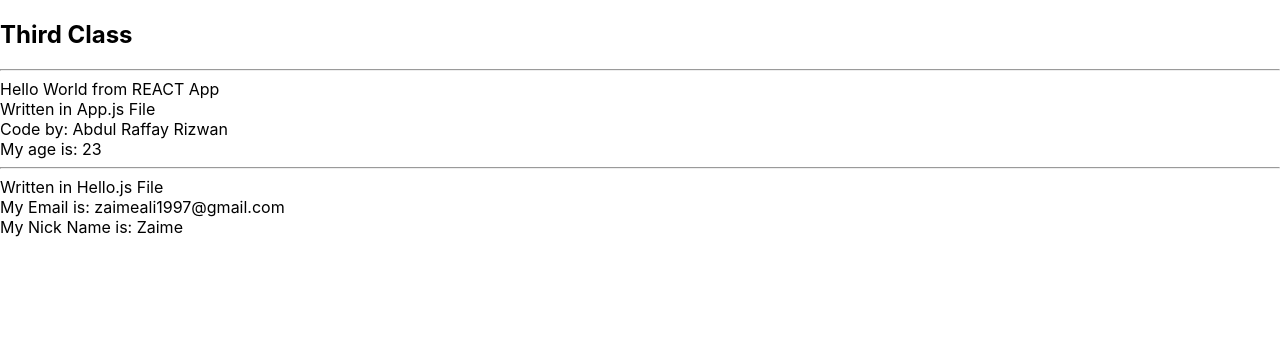
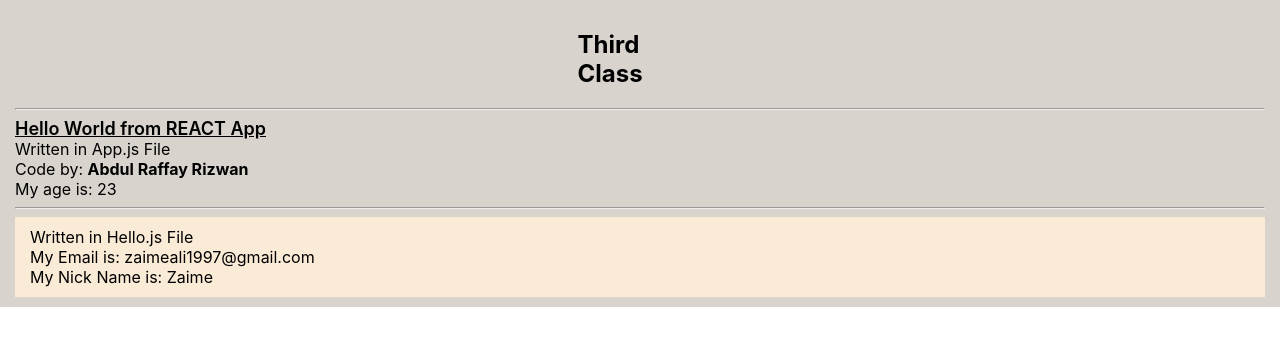
Before and after one commit to zaimeali/Bootcamp2020-3rdClass, a React (Create React App) app: page / in a window 1280 px wide. Shown: the top 346 px of the page. Built offline with nearby package versions, Linux system fonts and the light colour scheme.

Commit message:
Styling Done

```diff
--- a/src/App.css
+++ b/src/App.css
@@ -1,38 +1,15 @@
-.App {
-  text-align: center;
+.app{
+  background-color: rgb(216, 211, 205);
+  padding: 10px 15px;
 }
 
-.App-logo {
-  height: 40vmin;
-  pointer-events: none;
+h2{
+  margin-left: 45%;
+  margin-right: 45%;
 }
 
-@media (prefers-reduced-motion: no-preference) {
-  .App-logo {
-    animation: App-logo-spin infinite 20s linear;
-  }
+.title{
+  text-decoration: underline;
+  font-weight: 600;
+  font-size: large;
 }
-
-.App-header {
-  background-color: #282c34;
-  min-height: 100vh;
-  display: flex;
-  flex-direction: column;
-  align-items: center;
-  justify-content: center;
-  font-size: calc(10px + 2vmin);
-  color: white;
-}
-
-.App-link {
-  color: #61dafb;
-}
-
-@keyframes App-logo-spin {
-  from {
-    transform: rotate(0deg);
-  }
-  to {
-    transform: rotate(360deg);
-  }
-}
--- a/src/App.js
+++ b/src/App.js
@@ -5,12 +5,12 @@
 
 function App(props) {
   return (
-    <div>
+    <div className="app">
       <div><h2>Third Class</h2></div>
       <hr/>
-      <div>Hello World from REACT App</div>
+      <div className="title">Hello World from REACT App</div>
       <div>Written in App.js File</div>
-      <div>Code by: {props.name}</div>
+      <div>Code by: <strong>{props.name}</strong></div>
       <div>My age is: {props.age}</div>
       <hr/>
       <Hello email="zaimeali1997@gmail.com" nick="Zaime" />
--- /dev/null
+++ b/src/Hello.css
@@ -0,0 +1,5 @@
+.hello{
+    background-color: antiquewhite;
+
+    padding: 10px 15px;
+}
--- a/src/Hello.js
+++ b/src/Hello.js
@@ -1,9 +1,9 @@
 import React from 'react';
-import './App.css';
+import './Hello.css';
 
 function Hello({email, nick}) {
   return (
-    <div>
+    <div className="hello">
       <div>Written in Hello.js File</div>
       <div>My Email is: {email}</div>
       <div>My Nick Name is: {nick}</div>
```
